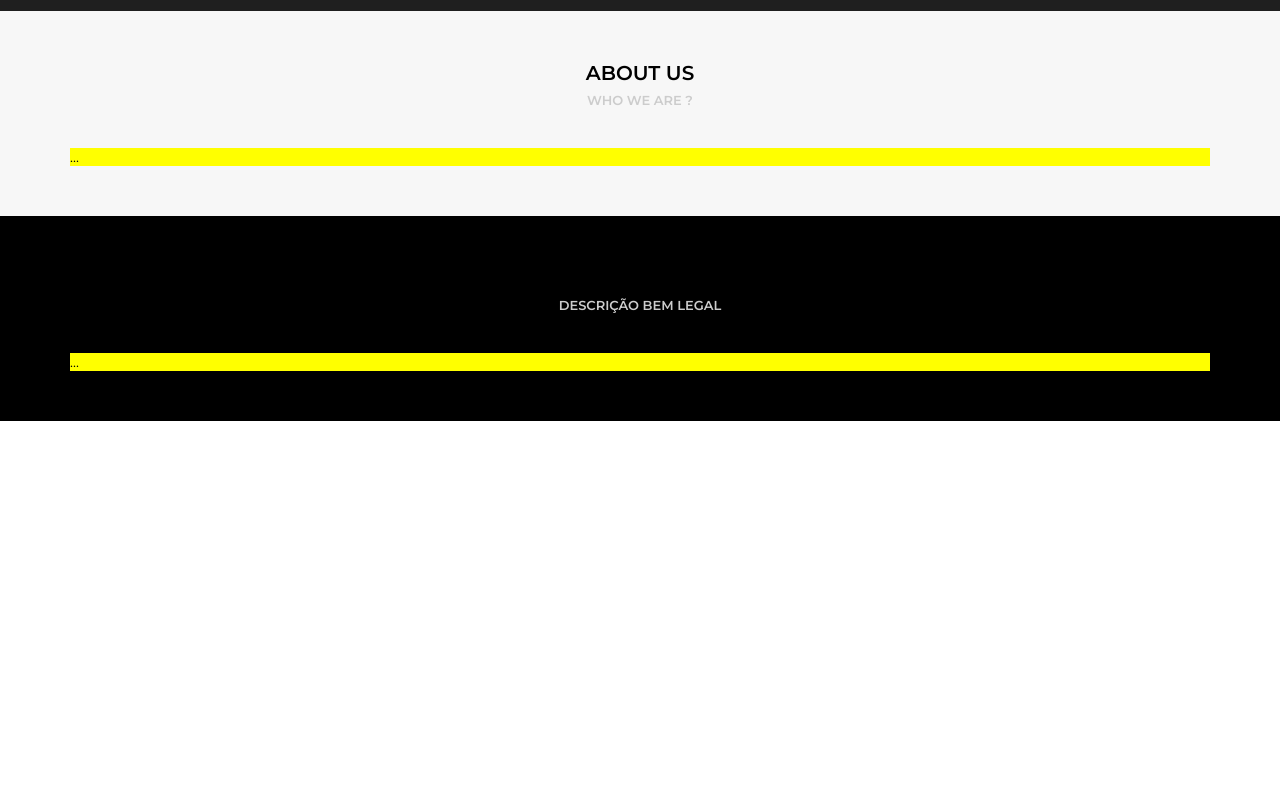
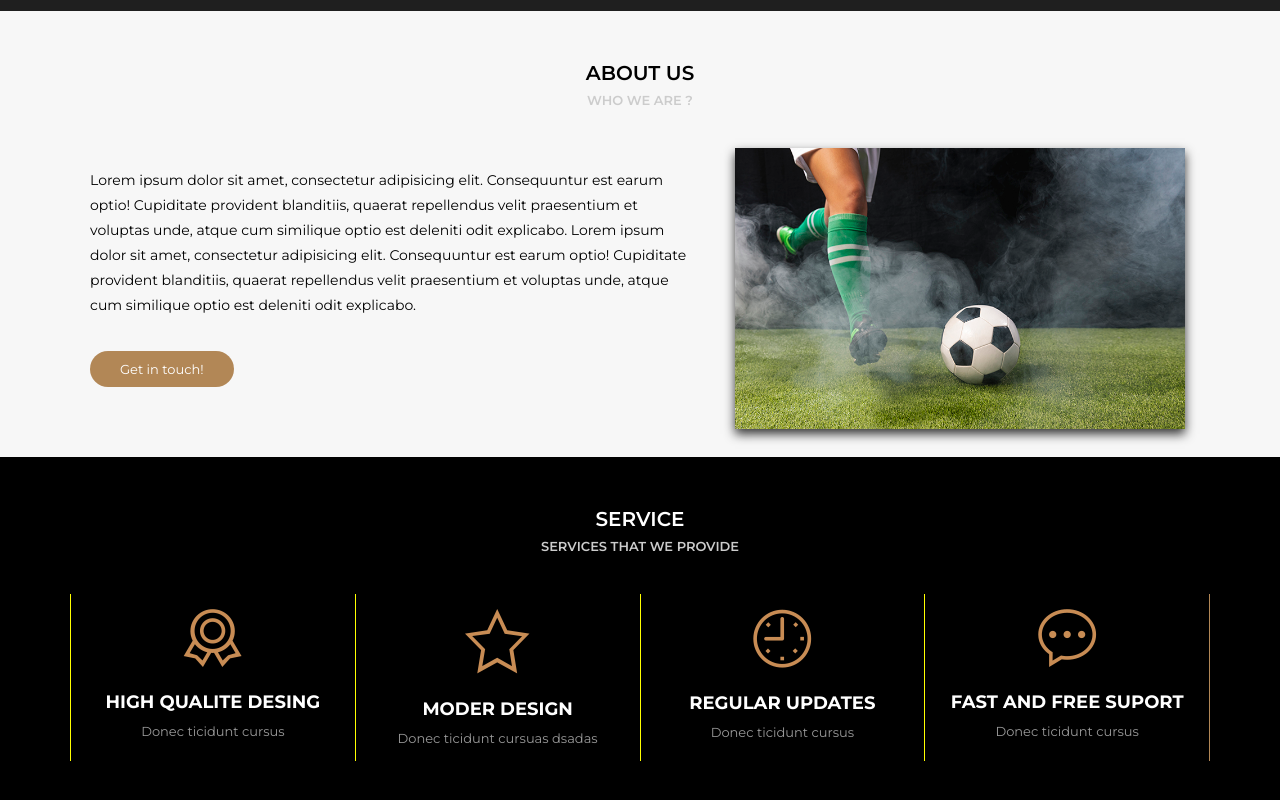
Before and after one commit to jonah-code/ProjetosFrontEnd, a plain HTML site: page LAYOUT WEB 1/index.html in a window 1280 px wide. Shown: the part 789-1589 px from the top of the page. Before the commit the page ends 1210 px from the top, so only its background shows below. Drawn offline with Linux system fonts and the light colour scheme; grey boxes are pictures that could not be loaded.

Commit message:
adicionando secao service

```diff
--- a/LAYOUT WEB 1/assets/css/style.css
+++ b/LAYOUT WEB 1/assets/css/style.css
@@ -134,19 +134,87 @@ header{
 }
 
 .default .sectionBory{
-    background-color: yellow;
     margin: auto;
     max-width: 1140px;
 }
 .default.ligth{
     background-color: #f7f7f7;
 }
-.default.ligth .sectionTitle{
+.default.ligth .sectionTitle,
+.default.ligth .sectionBory{
     color: black;
 }
+
 .default.dark{
     background-color: black;
 }
-default.dark .sectionTitle{
+.default.dark .sectionTitle,
+.default.dark .sectionBory{
     color: white;
 }
+.sectionBory{
+    display: flex;
+    justify-content: space-between;
+}
+.sectionBory .decription{
+    width: 500px;
+    padding: 20px;
+    flex: 1;
+    display: flex;
+    flex-direction: column
+}
+.button{
+    display: inline-block;
+    background-color: #b28756;
+    color: white;
+    font-size: 13px;
+    font-weight: 600px;
+    text-decoration: none;
+    padding: 10px 30px;
+    margin-top: 15px;
+    border-radius: 20px;
+
+
+}
+.sectionBory .card{
+    width: 500px;
+    height: 250px;
+    text-align: center;
+}
+.card img{
+    width: 450px;
+    box-shadow: 0px 5px 10px #333;
+}
+.descriptionInfo p{
+    font-size: 14px;
+    line-height: 25px;
+}
+.sectionServices{
+    width: 100%;
+    display: flex;
+    flex-direction:row;
+    justify-content: center;
+    align-self: flex-start;
+}
+.areaBar{
+    flex: 1;
+    text-align: center;
+    border-left: 1px yellow solid;
+    width: 100px;
+    padding: 15px;
+
+}
+.areaBar h4{
+    margin-top: 20px;
+    text-transform: uppercase;
+    font-size: 18px;
+}
+.areaBar p{
+    margin-top: 10px;
+    font-size: 13px;
+    color: #999;
+}
+
+.areaBar.direta{
+    border-right: #b28756 1px solid;
+}
--- a/LAYOUT WEB 1/index.html
+++ b/LAYOUT WEB 1/index.html
@@ -54,12 +54,52 @@
         <section class="default ligth">
             <div class="sectionTitle">About us</div>
             <div class="sectionDesc">who we are ?</div>
-            <div class="sectionBory">...</div>
+            <div class="sectionBory">
+                <div class="decription">
+                    <div class="descriptionInfo">
+                        <p>Lorem ipsum dolor sit amet, consectetur adipisicing elit.
+                            Consequuntur est earum optio!    Cupiditate provident blanditiis, quaerat repellendus velit praesentium et voluptas unde,
+                            atque cum similique optio est deleniti odit explicabo.
+                            Lorem ipsum dolor sit amet, consectetur adipisicing elit.
+                            Consequuntur est earum optio!    Cupiditate provident blanditiis, quaerat repellendus velit praesentium et voluptas unde,
+                            atque cum similique optio est deleniti odit explicabo.</p>
+                         <br>
+
+                     <a class="button" href="">Get in touch!</a>
+                    </div>
+                    </div>
+                <div class="card">
+                    <img src="./media/foto9.jpg" alt="">
+                </div>
+            </div>
         </section>
         <section class="default dark">
-            <div class="sectionTitle">Titulo de exemplo</div>
-            <div class="sectionDesc">Descrição bem legal</div>
-            <div class="sectionBory">...</div>
+            <div class="sectionTitle">Service</div>
+            <div class="sectionDesc">Services that we provide</div>
+            <div class="sectionBory">
+                <div class="sectionServices">
+                    <div class="areaBar">
+                        <img src="./assets/images/medalha.png" alt="">
+                        <h4>High qualite desing</h4>
+                        <p>Donec ticidunt cursus</p>
+                    </div>
+                    <div class="areaBar">
+                        <img src="./assets/images/estrela.png" alt="">
+                        <h4>Moder design</h4>
+                        <p>Donec ticidunt cursuas dsadas</p>
+                    </div>
+                    <div class="areaBar">
+                        <img src="./assets/images/relogio.png" alt="">
+                        <h4>Regular updates</h4>
+                        <p>Donec ticidunt cursus</p>
+                    </div>
+                    <div class="areaBar direta">
+                        <img src="./assets/images/balao.png" alt="">
+                        <h4>Fast and free suport</h4>
+                        <p>Donec ticidunt cursus</p>
+                    </div>
+                </div>
+            </div>
         </section>
     </main>
     <footer>
```
